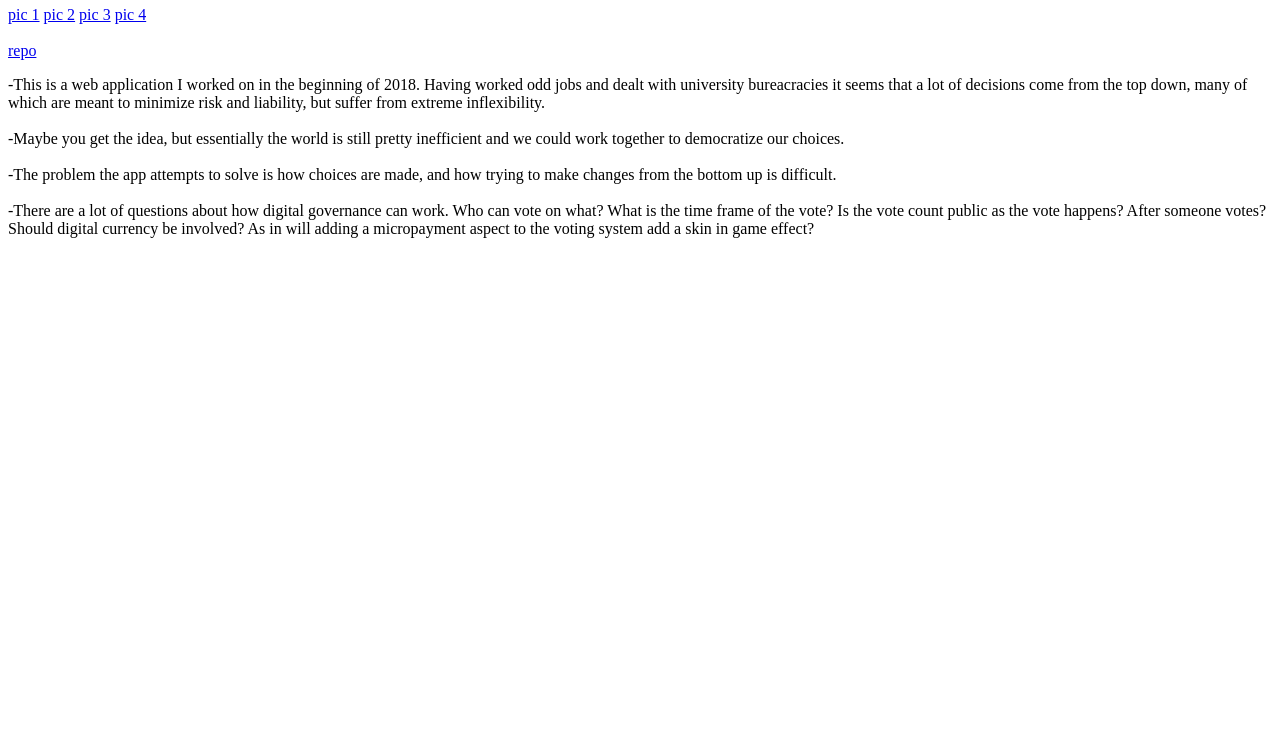
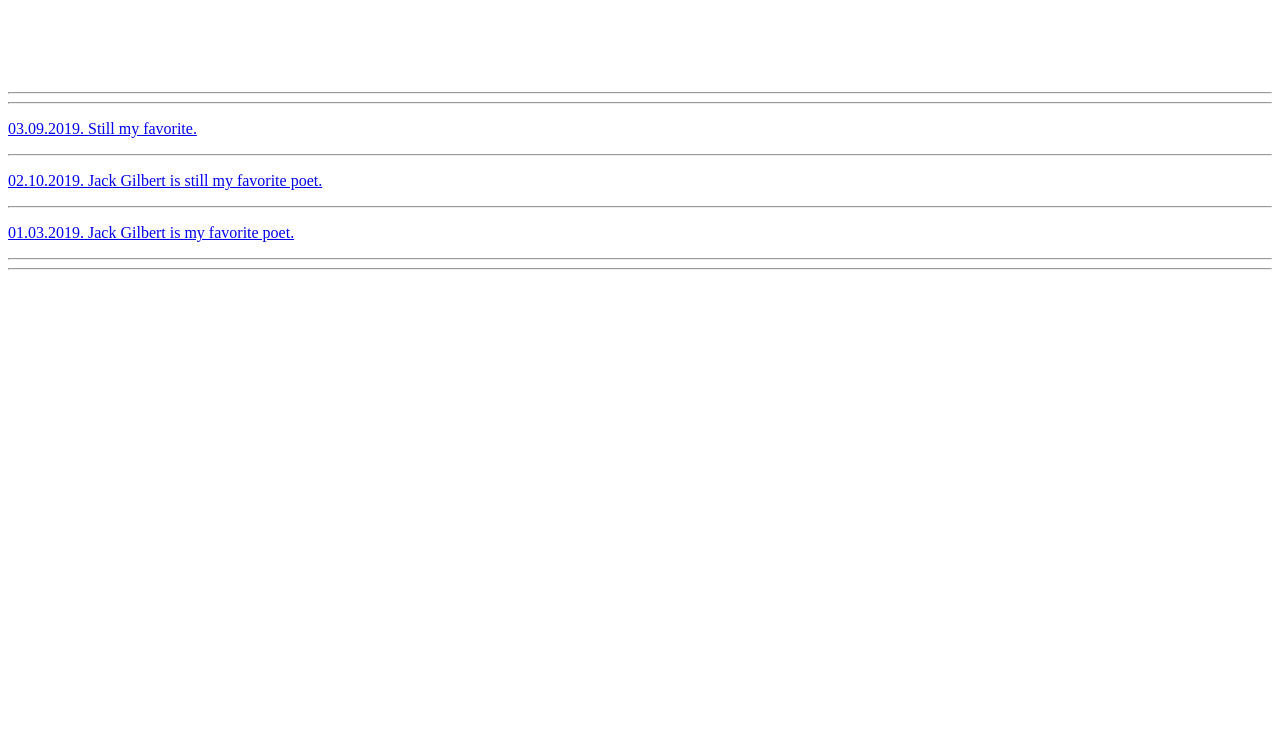
Before and after one commit to owenfernau/HappenIfDemo, a plain HTML site: page index.html in a window 1280 px wide. Shown: the part 60-800 px from the top of the page. Drawn offline with Linux system fonts and the light colour scheme.

Commit message:
Update index.html

```diff
--- a/index.html
+++ b/index.html
@@ -1,38 +1,37 @@
-<head>
-
-<head>
-
-<body>
-<h1>Happen If</h1>
-
-<a href="pic1.html">pic 1</a>
-<a href="pic2.html">pic 2</a>
-<a href="pic3.html">pic 3</a>
-<a href="pic4.html">pic 4</a>
-<br><br>
-
-<a href="https://github.com/owenfernau/happenif2">repo</a>
-
-<p>
-  -This is a web application I worked on in the beginning of 2018. Having worked odd jobs and dealt with university bureacracies
-  it seems that a lot of decisions come from the top down, many of which are
-  meant to minimize risk and liability, but suffer from extreme inflexibility.
-  <br><br>
-  -Maybe you get the idea, but essentially the world is still pretty inefficient
-  and we could work together to democratize our choices.
-  <br><br>
-  -The problem the app attempts to solve is how choices are made, and how trying
-  to make changes from the bottom up is difficult.
-  <br><br>
-  -There are a lot of questions about how digital governance can work. Who can
-  vote on what? What is the time frame of the vote? Is the vote count public
-  as the vote happens? After someone votes? Should digital currency be involved?
-  As in will adding a micropayment aspect to the voting system add a skin in
-  game effect?
+<html>
+    <head>
+        <title>what would happen if</title>
+        <link rel="shortcut icon" href="http://i59.tinypic.com/2v16n3c.png">
+        <link rel="stylesheet" type="text/css" href="/css/real.css">
+        <script src="/javascript/analytics.js"></script>
+        <!--<script src="/javascript/canvas.js"></script>-->
+        <script src="/javascript/logo.js"></script>
+        <meta name="description" content="What Would Happen If?">
+        <meta name="viewport" content="width=device-width, initial-scale=1.0">
+    </head>
+    <body>
+        <br>
+        <a href="http://happenif.com">
+        <canvas id="canvas1" width="100" height="100"
+        onmouseover="ballsMove(this)" onmouseout="ballsStill(this)">
+        Your browser does not support the canvas element.
+        </canvas>
+        </a>
+        <br>
+        <br>
+        <hr><hr>
+        <a href="/03.09.2019.html"><p>03.09.2019. Still my favorite.</p></a>
+        <hr>
+        <a href="/02.10.2019.html"><p>02.10.2019. Jack Gilbert is still my favorite poet.</p></a>
+        <hr>
+        <a href="/01.03.2019.html"><p>01.03.2019. Jack Gilbert is my favorite poet.</p></a>
+        <hr><hr>
 
 
-  </p>
+   <br>
 
-
-</p>
-</body>
+    <a href="http://happenif.com">
+    <canvas id="canvas2" width="100" height="100"></canvas>
+    </a>
+    </body>
+</html>
```
